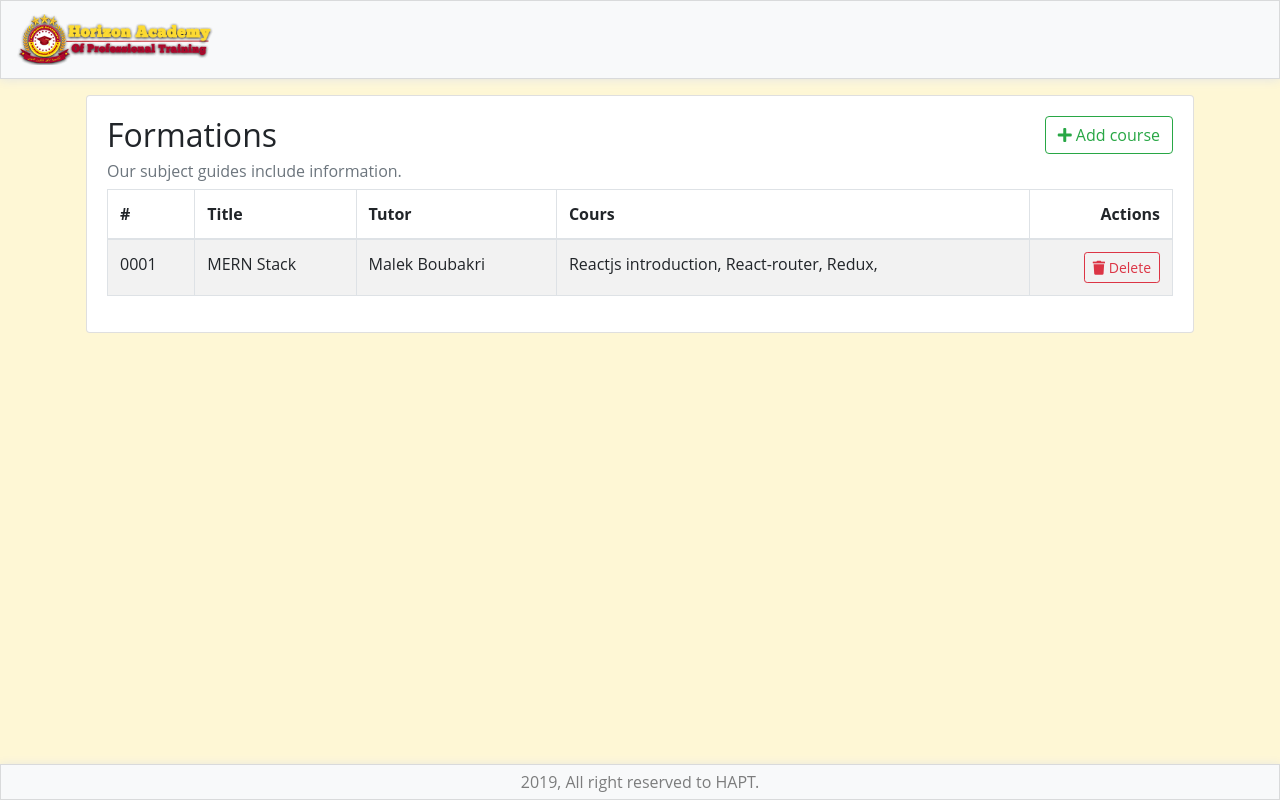
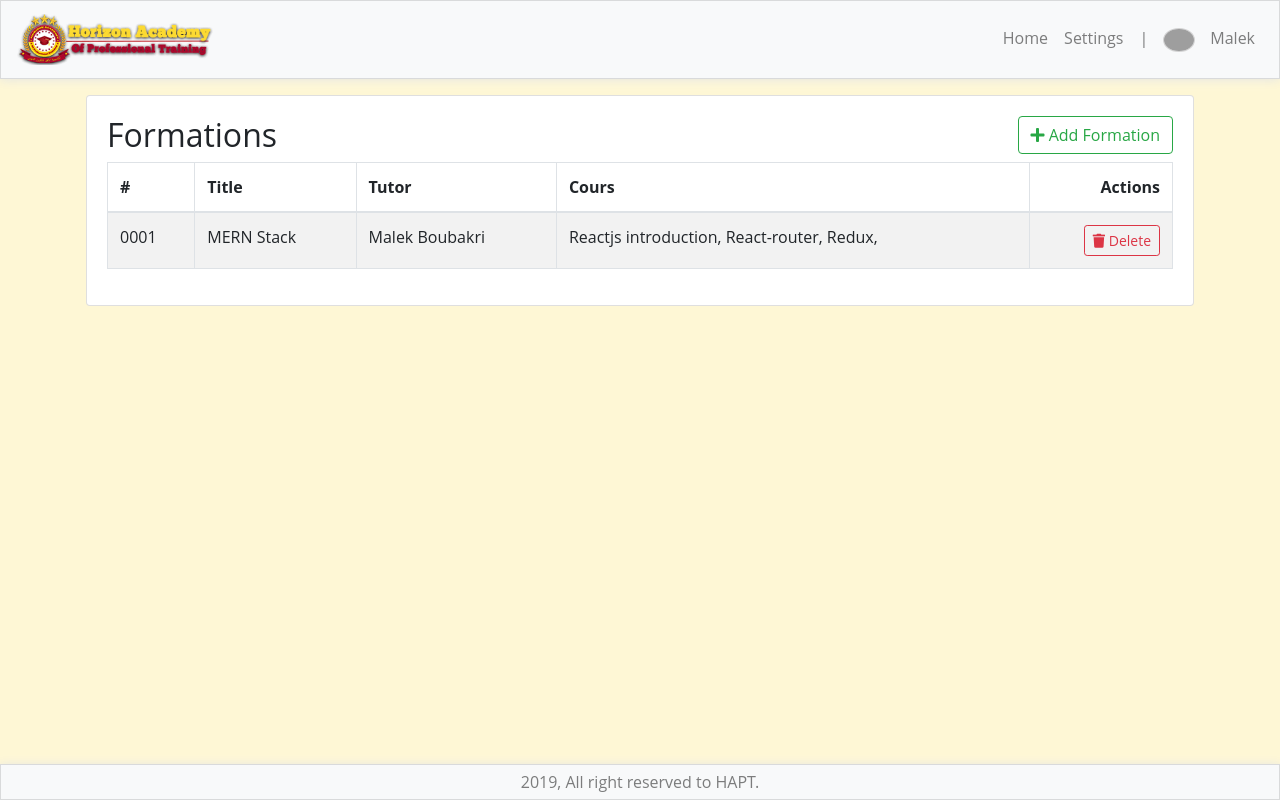
Before and after one commit to Asma-j/hapt-dashboard, a React (Create React App) app: page /formations in a window 1280 px wide. Built offline with nearby package versions, Linux system fonts and the light colour scheme; grey boxes are pictures that could not be loaded.

Commit message:
formation

```diff
--- a/src/api/formations.js
+++ b/src/api/formations.js
@@ -27,7 +27,7 @@ export function getAllformations() {
   return localStorage.getItem('formations') || formations;
 }
 
-export function addCourse(formation) {
+export function addformation(formation) {
   const oldformations = getAllformations();
   oldformations.push(formation);
   localStorage.setItem('formations', oldformations);
--- a/src/components/pages/FormationsPage.jsx
+++ b/src/components/pages/FormationsPage.jsx
@@ -5,36 +5,44 @@ import { Container, Table, Card, CardBody, Button } from 'reactstrap';
 import { getAllformations } from '../../api/formations';
 import Header from '../molecules/Header';
 import Footer from '../molecules/Footer';
-
+const user = {
+  firstName: 'Malek',
+  lastrName: 'Boubakri',
+  avatar: 'https://avatars0.githubusercontent.com/u/22925467?s=460&v=4'
+};
 class FormationsPage extends Component {
   constructor(props) {
     super(props);
     this.state = {
-      formations: null
+      formations: null,
+      currentUser: null
     };
   }
 
   componentWillMount() {
     this.setState({
-      formations: getAllformations()
+      formations: getAllformations(),
+      currentUser: user
     });
   }
 
   render() {
+    const { currentUser } = this.state;
+
     return (
       <Fragment>
-        <Header user={this.props.loggedInUser} />
+        <Header user={currentUser} />
         <Container style={{ padding: '2vh' }}>
           <Card>
             <CardBody>
               <div style={{ display: 'flex', justifyContent: 'space-between' }}>
                 <div>
                   <h2>Formations</h2>
-                  <h6 className="text-muted">Our subject guides include information.</h6>
+                  <h6 className="text-muted" />
                 </div>
                 <div>
-                  <Button color="success" outline>
-                    <i className="fas fa-plus" /> Add course
+                  <Button color="success" outline onClick="addformation()">
+                    <i className="fas fa-plus" /> Add Formation
                   </Button>
                 </div>
               </div>
```
